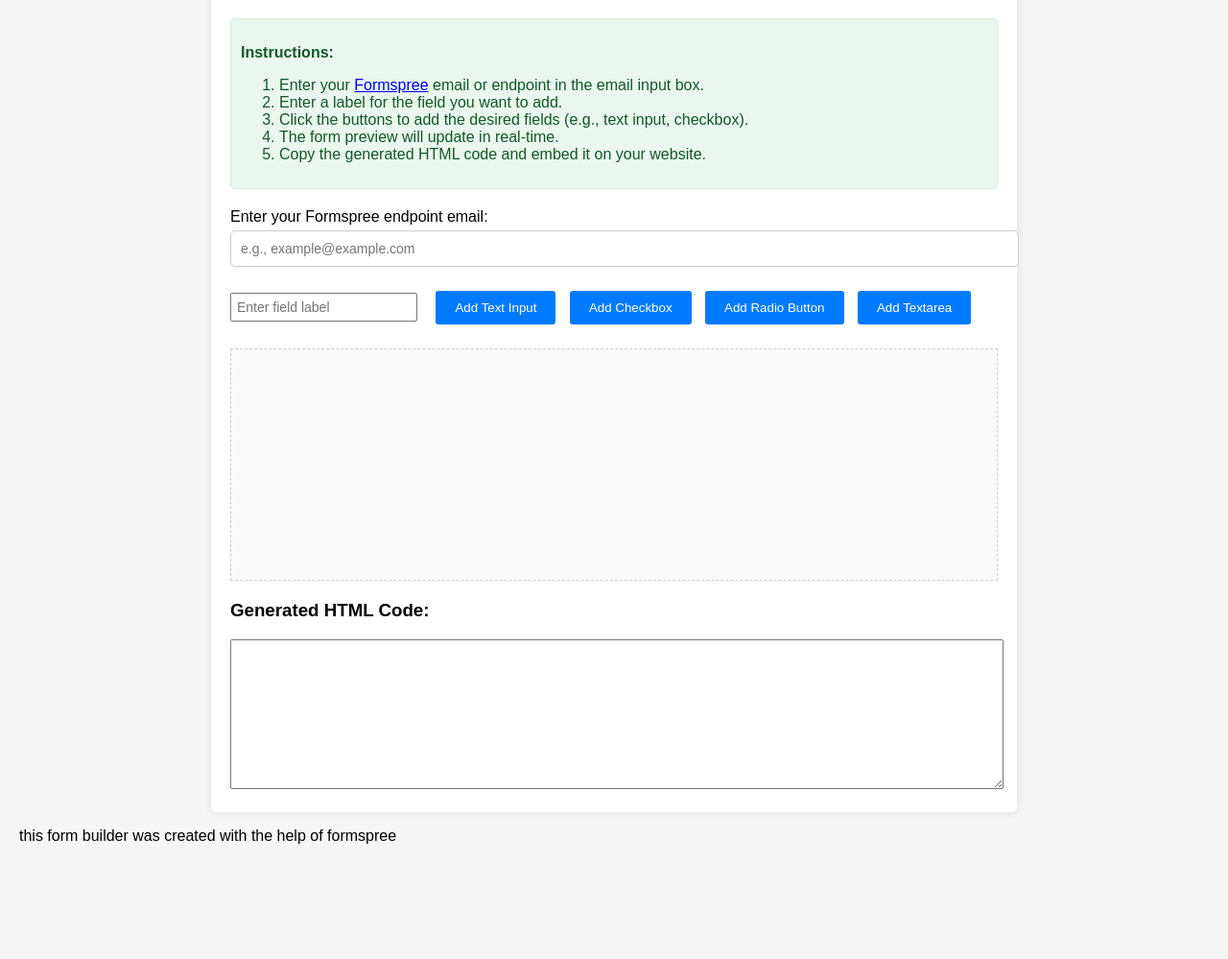
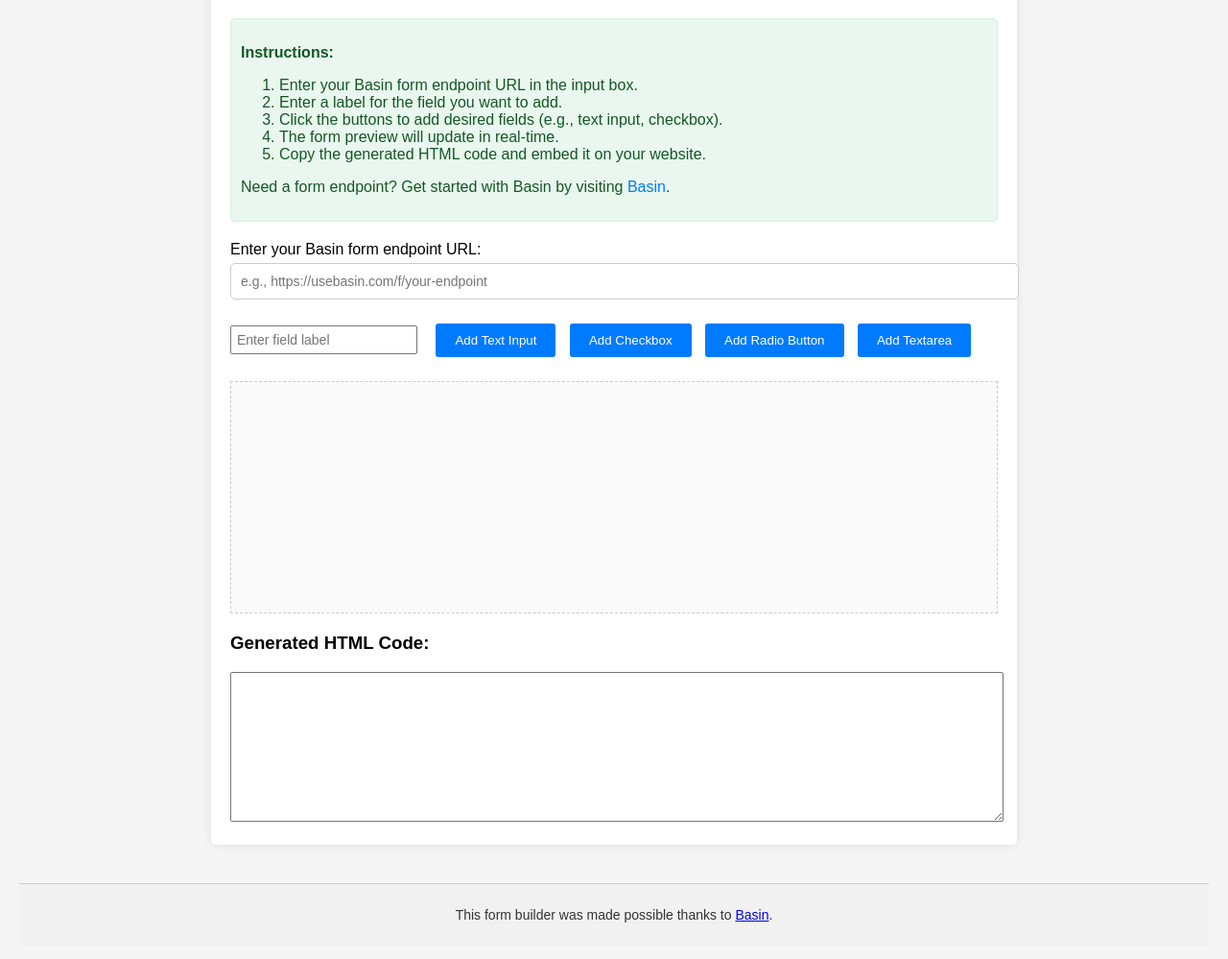
Before and after one commit to code790/Form-Builder, a plain HTML site: page index.html in a window 1280 px wide. Shown: the part 101-1100 px from the top of the page at 96% size. Before the commit the page ends 1017 px from the top, so only its background shows below. Drawn offline with Linux system fonts and the light colour scheme.

Commit message:
Update index.html

```diff
--- a/index.html
+++ b/index.html
@@ -30,6 +30,13 @@
       border: 1px solid #d4edda;
       border-radius: 5px;
       color: #155724;
+    }
+    .instructions a {
+      color: #007bff;
+      text-decoration: none;
+    }
+    .instructions a:hover {
+      text-decoration: underline;
     }
     .toolbar {
       margin-bottom: 20px;
@@ -64,19 +71,28 @@
       font-family: monospace;
       font-size: 14px;
     }
-    .email-input {
+    .endpoint-input {
       margin-bottom: 20px;
     }
-    .email-input label {
+    .endpoint-input label {
       display: block;
       margin-bottom: 5px;
     }
-    .email-input input {
+    .endpoint-input input {
       width: 100%;
       padding: 10px;
       font-size: 14px;
       border: 1px solid #ccc;
       border-radius: 5px;
+    }
+    footer {
+      margin-top: 40px;
+      text-align: center;
+      padding: 10px;
+      background-color: #f1f1f1;
+      font-size: 14px;
+      color: #333;
+      border-top: 1px solid #ccc;
     }
   </style>
 </head>
@@ -86,16 +102,17 @@
     <div class="instructions">
       <p><strong>Instructions:</strong></p>
       <ol>
-        <li>Enter your <a href="https://formspree.io/">Formspree</a> email or endpoint in the email input box.</li>
+        <li>Enter your Basin form endpoint URL in the input box.</li>
         <li>Enter a label for the field you want to add.</li>
-        <li>Click the buttons to add the desired fields (e.g., text input, checkbox).</li>
+        <li>Click the buttons to add desired fields (e.g., text input, checkbox).</li>
         <li>The form preview will update in real-time.</li>
         <li>Copy the generated HTML code and embed it on your website.</li>
       </ol>
+      <p>Need a form endpoint? Get started with Basin by visiting <a href="https://usebasin.com" target="_blank">Basin</a>.</p>
     </div>
-    <div class="email-input">
-      <label for="email">Enter your Formspree endpoint email:</label>
-      <input type="email" id="email" placeholder="e.g., example@example.com" />
+    <div class="endpoint-input">
+      <label for="endpoint">Enter your Basin form endpoint URL:</label>
+      <input type="url" id="endpoint" placeholder="e.g., https://usebasin.com/f/your-endpoint" />
     </div>
     <div class="toolbar">
       <input type="text" id="field-label" placeholder="Enter field label" />
@@ -110,6 +127,11 @@
     <h3>Generated HTML Code:</h3>
     <textarea id="generated-code" readonly></textarea>
   </div>
+
+  <footer>
+    <p>This form builder was made possible thanks to <a href="https://usebasin.com" target="_blank">Basin</a>.</p>
+  </footer>
+
   <script>
     function addField(type) {
       const preview = document.getElementById('form-preview');
@@ -137,10 +159,8 @@
 
     function updateGeneratedCode() {
       const preview = document.getElementById('form-preview');
-      const email = document.getElementById('email').value.trim();
-      const action = email
-        ? `https://formspree.io/f/${email}`
-        : '#';
+      const endpoint = document.getElementById('endpoint').value.trim();
+      const action = endpoint || '#';
 
       const formCode = `
 <form action="${action}" method="POST">
@@ -151,8 +171,7 @@
       document.getElementById('generated-code').value = formCode;
     }
 
-    document.getElementById('email').addEventListener('input', updateGeneratedCode);
+    document.getElementById('endpoint').addEventListener('input', updateGeneratedCode);
   </script>
-<p>this form builder was created with the help of formspree</p>
 </body>
 </html>
```
